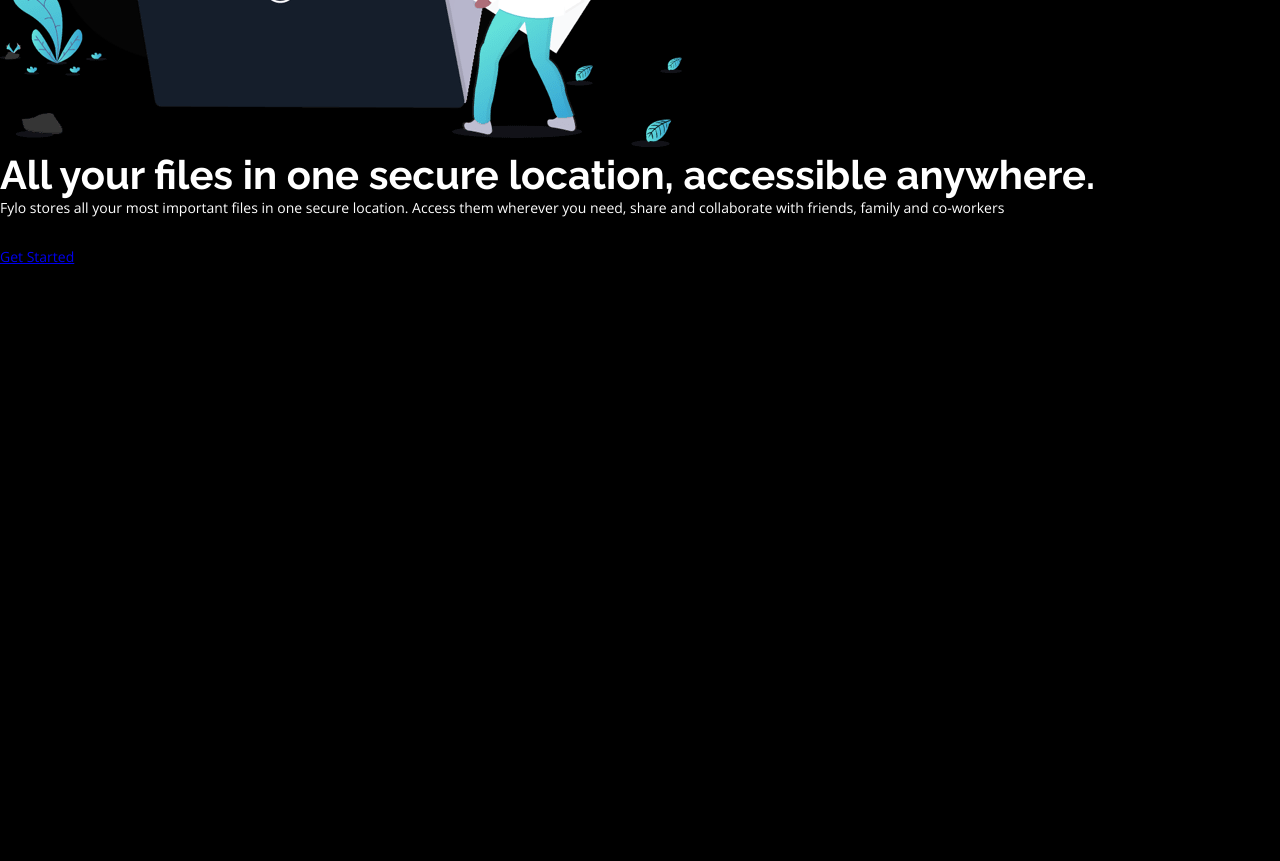
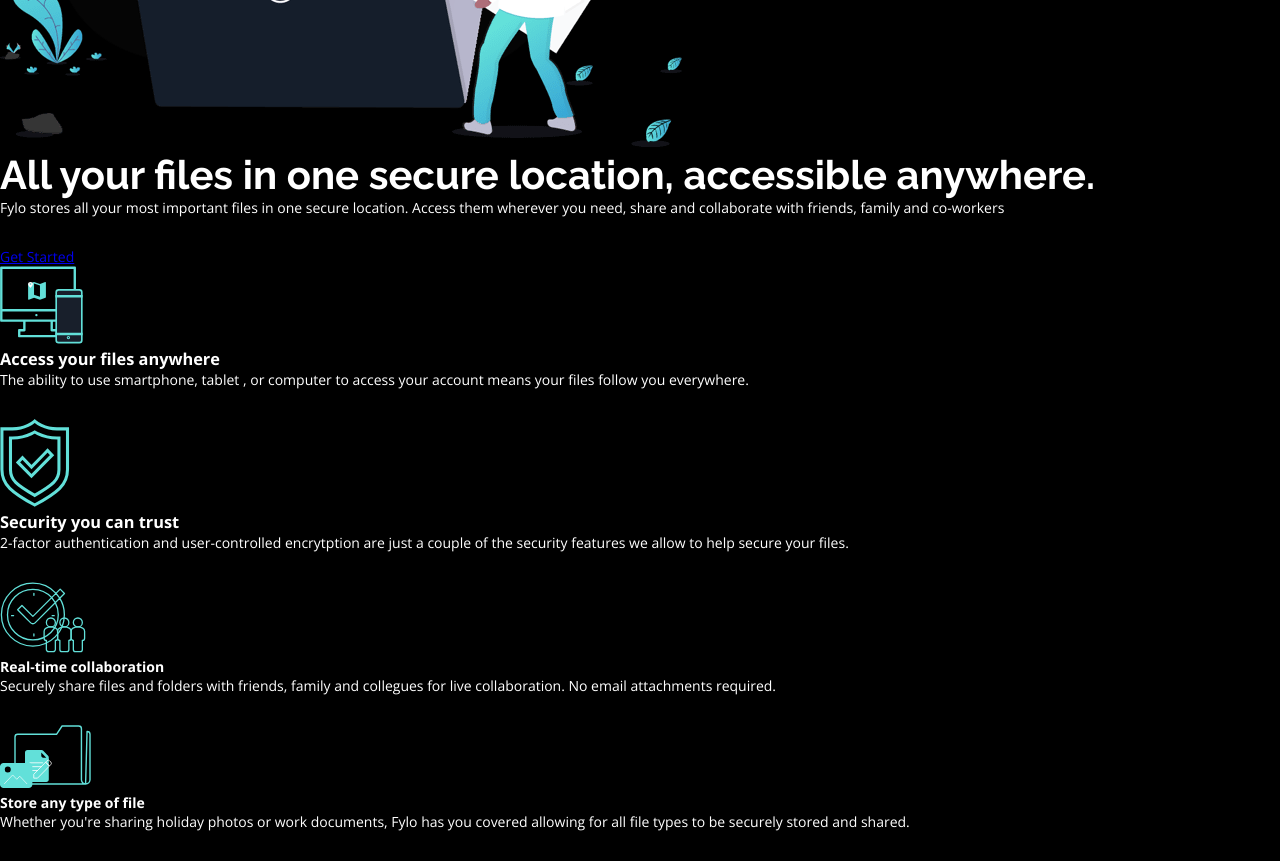
Before and after one commit to drood87/fylo-dark, a website: page index.html in a window 1280 px wide. Shown: the part 500-1361 px from the top of the page. Before the commit the page ends 800 px from the top, so only its background shows below. Drawn offline with nearby package versions, Linux system fonts and the light colour scheme.

Commit message:
markup service section

```diff
--- a/index.html
+++ b/index.html
@@ -63,6 +63,61 @@
       <a href="#" class="btn btn--gradient btn--animated">Get Started</a>
     </header>
 
-    <main></main>
+    <main>
+      <section class="section-services">
+        <div class="service-box">
+          <img
+            src="/images/icon-access-anywhere.svg"
+            alt="Access anywhere Icon"
+            class="service-box__icon"
+          />
+          <h3 class="heading-tertiary">Access your files anywhere</h3>
+          <p class="paragraph paragraph--small">
+            The ability to use smartphone, tablet , or computer to access your
+            account means your files follow you everywhere.
+          </p>
+        </div>
+
+        <div class="service-box">
+          <img
+            src="/images/icon-security.svg"
+            alt="Security Icon"
+            class="service-box__icon"
+          />
+          <h3 class="heading-tertiary">Security you can trust</h3>
+          <p class="paragraph paragraph--small">
+            2-factor authentication and user-controlled encrytption are just a
+            couple of the security features we allow to help secure your files.
+          </p>
+        </div>
+
+        <div class="service-box">
+          <img
+            src="/images/icon-collaboration.svg"
+            alt="Collaboration Icon"
+            class="service-box__icon"
+          />
+          <h3 class="heading--tertiary">Real-time collaboration</h3>
+          <p class="paragraph paragraph--small">
+            Securely share files and folders with friends, family and collegues
+            for live collaboration. No email attachments required.
+          </p>
+        </div>
+
+        <div class="service-box">
+          <img
+            src="/images/icon-any-file.svg"
+            alt="Any file Icon"
+            class="service-box__icon"
+          />
+          <h3 class="heading--tertiary">Store any type of file</h3>
+          <p class="paragraph paragraph--small">
+            Whether you&apos;re sharing holiday photos or work documents, Fylo
+            has you covered allowing for all file types to be securely stored
+            and shared.
+          </p>
+        </div>
+      </section>
+    </main>
   </body>
 </html>
```
